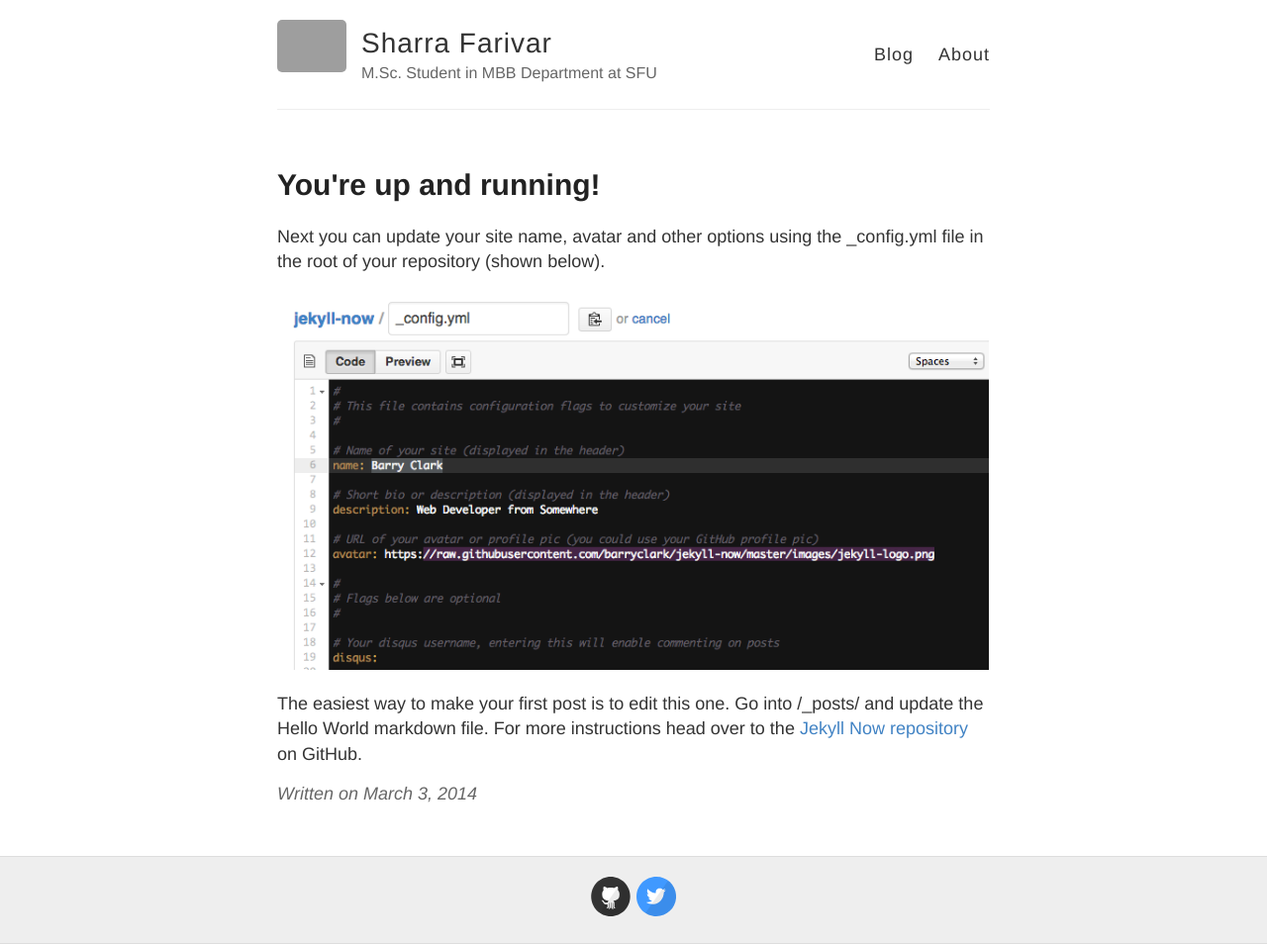
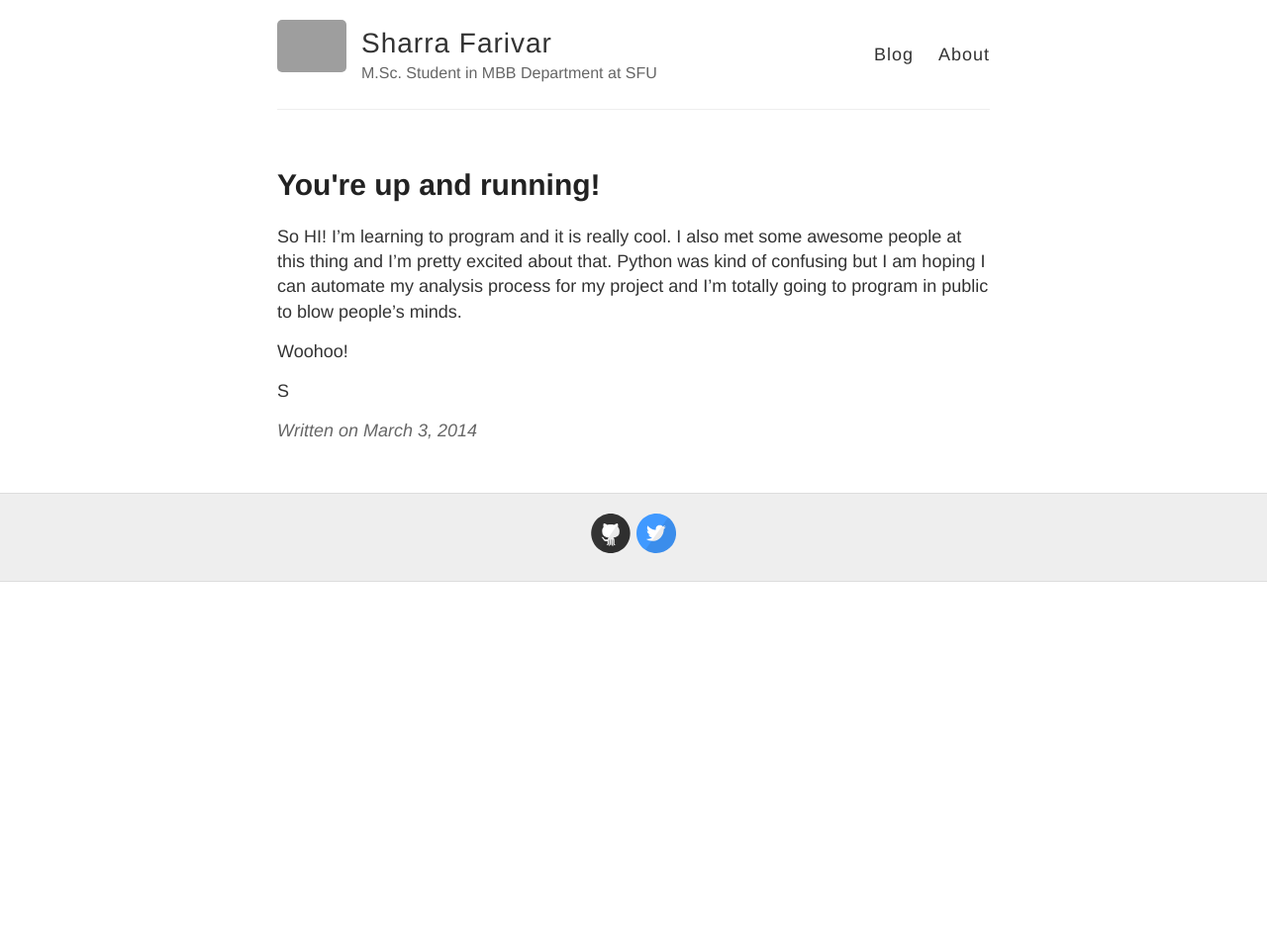
Before and after one commit to sfa19/sfa19.github.io, a Jekyll site: the page built from _posts/2014-3-3-Hello-World.md, in a window 1280 px wide. Shown: the whole page at 99% size. Built offline with Jekyll 4.4.1, drawn with Linux system fonts in a browser that asks for light colours; after the commit the page ends 900 px from its top, so only the background shows below that; grey boxes are pictures that could not be loaded.

Commit message:
Changed first post

```diff
--- a/_posts/2014-3-3-Hello-World.md
+++ b/_posts/2014-3-3-Hello-World.md
@@ -3,8 +3,11 @@ layout: post
 title: You're up and running!
 ---
 
-Next you can update your site name, avatar and other options using the _config.yml file in the root of your repository (shown below).
+So HI! I'm learning to program and it is really cool. I also met some
+awesome people at this thing and I'm pretty excited about that. Python was
+kind of confusing but I am hoping I can automate my analysis process for my
+project and I'm totally going to program in public to blow people's minds.
 
-![_config.yml]({{ site.baseurl }}/images/config.png)
+Woohoo!
 
-The easiest way to make your first post is to edit this one. Go into /_posts/ and update the Hello World markdown file. For more instructions head over to the [Jekyll Now repository](https://github.com/barryclark/jekyll-now) on GitHub.
+S
```
